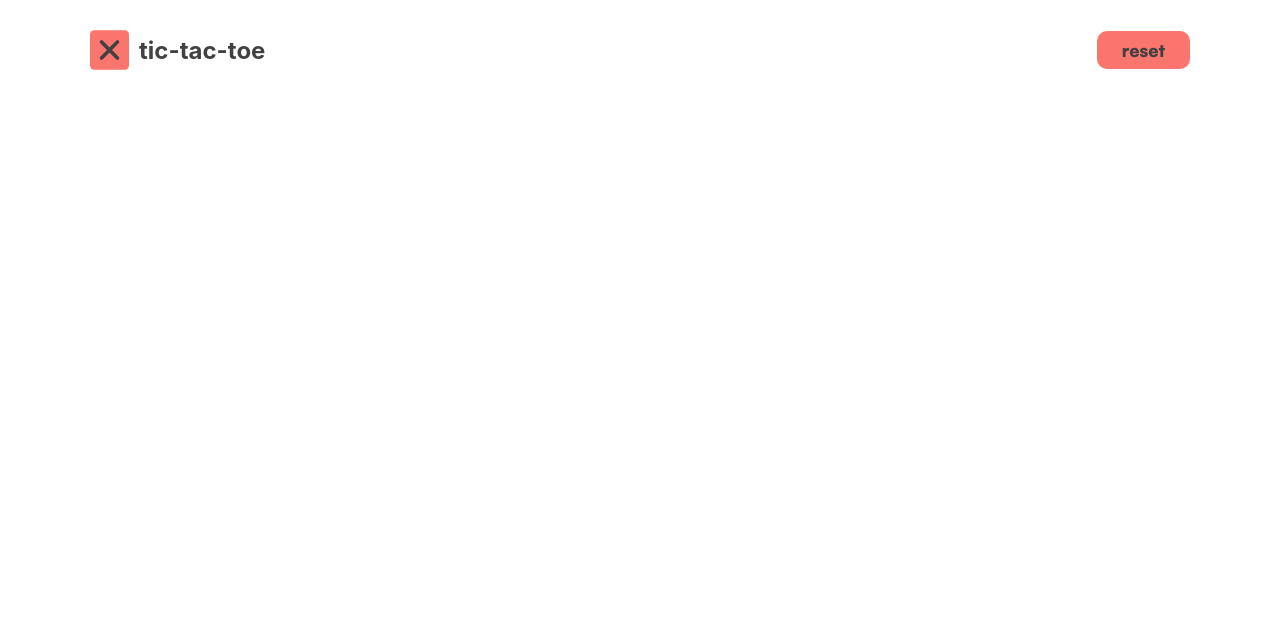
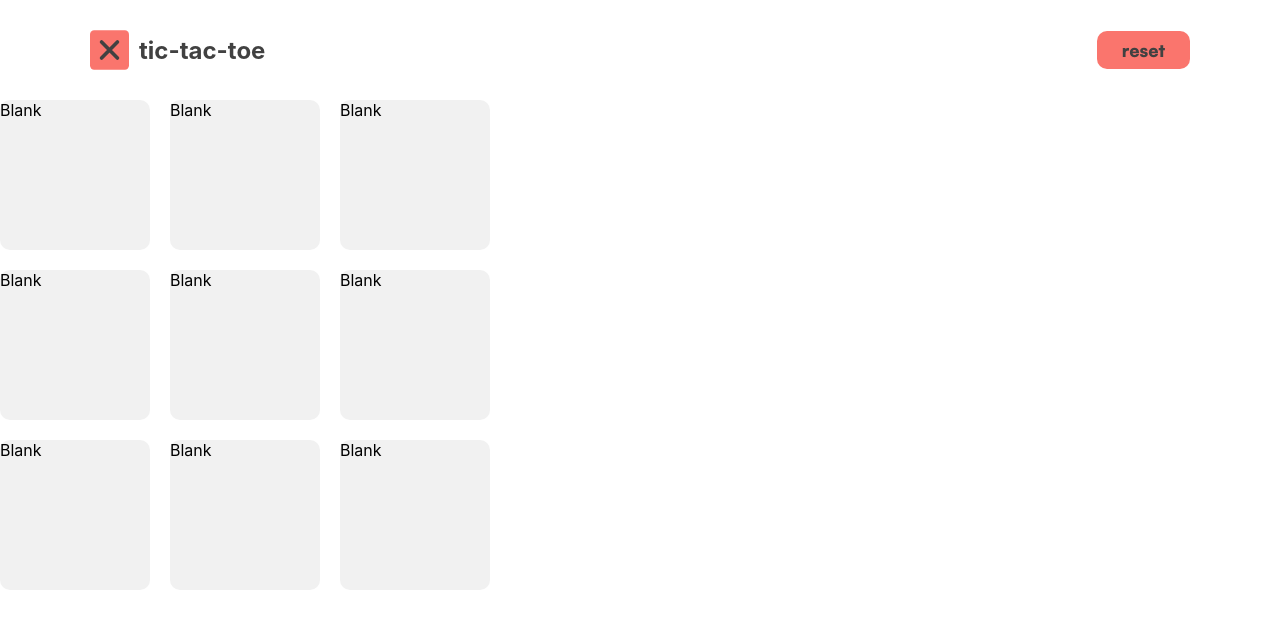
Before and after one commit to Study-Compass/React-Tutorial, a React (Create React App) app: page / in a window 1280 px wide. Shown: the top 628 px of the page. Built offline with nearby package versions, Linux system fonts and the light colour scheme.

Commit message:
SCRUM-41 added board logic

```diff
--- a/src/App.css
+++ b/src/App.css
@@ -1,6 +1,8 @@
 :root{
     --red: #FA756D;
     --grey: #414141;
+    --light-grey: #F1F1F1;
+    --blue: #87AFF1;
 }
 
 button{
--- a/src/components/Board/Board.css
+++ b/src/components/Board/Board.css
@@ -0,0 +1,11 @@
+.board{
+    display: flex;
+    flex-direction: column;
+    gap: 20px;
+}
+
+.board .row{
+    display: flex;
+    flex-direction: row;
+    gap: 20px;
+}
--- a/src/components/Board/Board.jsx
+++ b/src/components/Board/Board.jsx
@@ -1,9 +1,37 @@
 import React, { useState, useEffect } from "react";
 import './Board.css';
+import Tile from "./Tile/Tile";
 
 function Board(){
+    const [board, setBoard] = useState([['b', 'b', 'b'], ['b', 'b', 'b'], ['b', 'b', 'b']]);
+
+    function calculateItemIndex(index){
+        return board[Math.floor(index/3)][index%3];
+    }
     return (
-        <div></div>
+        <div className="board">
+            {
+                board.map((row, rowIndex) =>{
+                    return (
+                        <div className="row" key = {rowIndex}>
+                            {
+                                row.map((tile, tileIndex) =>{
+                                    return (
+                                        <Tile key = {tileIndex*rowIndex}
+                                        index = {tileIndex*rowIndex}
+                                        state = {calculateItemIndex(tileIndex*rowIndex)}/>
+
+                                    );
+                                })
+                            }
+
+                        </div>
+                    );
+
+                })
+            }
+
+        </div>
     );
 }
 
--- a/src/components/Board/Tile/Tile.css
+++ b/src/components/Board/Tile/Tile.css
@@ -0,0 +1,15 @@
+.tile{
+    width: 150px;
+    height: 150px;
+    border-radius: 10px;
+    background-color: var(--light-grey);
+    transition: all 0.3s;
+}
+
+.tile.x{
+    background-color: var(--red);
+}
+
+.tile.o{
+    background-color: var(--blue);
+}
--- a/src/components/Board/Tile/Tile.jsx
+++ b/src/components/Board/Tile/Tile.jsx
@@ -3,12 +3,31 @@ import './Tile.css';
 
 // state = "x" : X
 // state = "o" : O
-// state = "blank" : blank
+// state = "b" : blank
 
-function Tile({state, unChange}){
+function Tile({index, state, onChange}){
+
+    const [tileState, setTileState] = useState(null);
+
+    useEffect(() => {
+        if (state === 'x'){
+            setTileState("X");
+        }
+        if (state === 'o'){
+            setTileState("O");
+        }
+        if (state === 'b'){
+            setTileState("Blank");
+        }
+    }, [])
+
+    function onTileClick(){
+        onChange();
+    }
 
     return (
-        <div className="Tile">
+        <div className="tile" onClick={onTileClick}>
+            {tileState}
 
         </div>
     );
```
